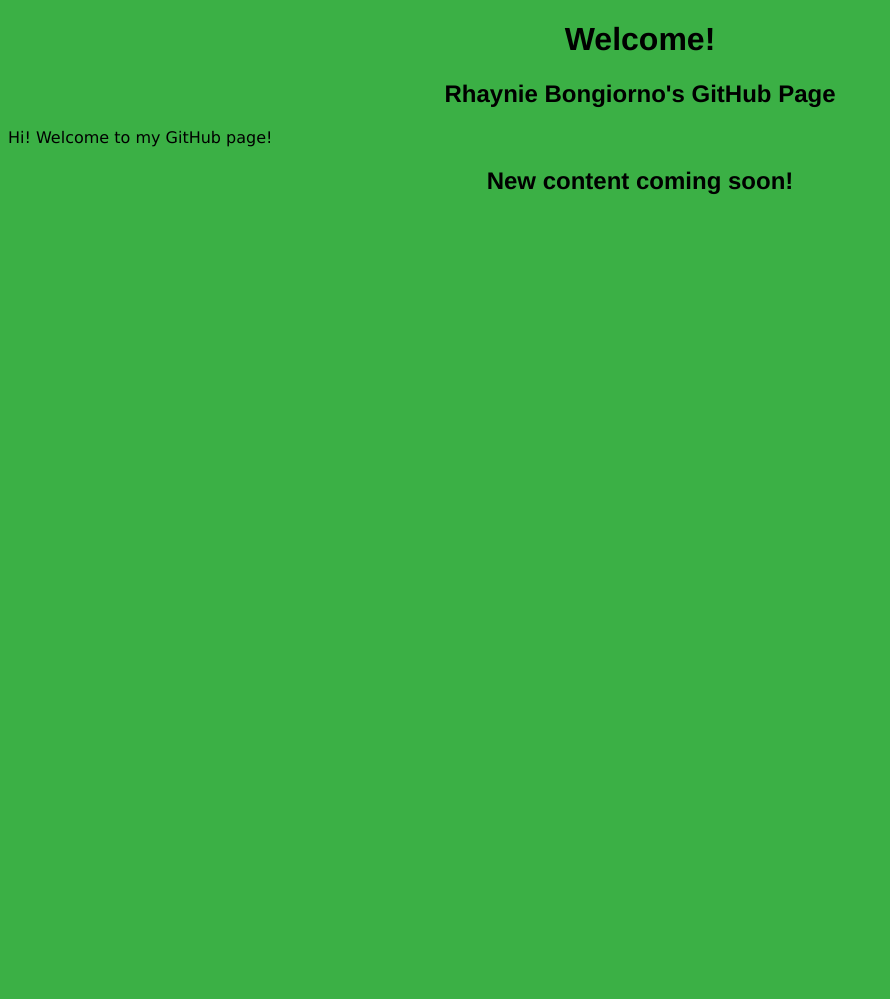
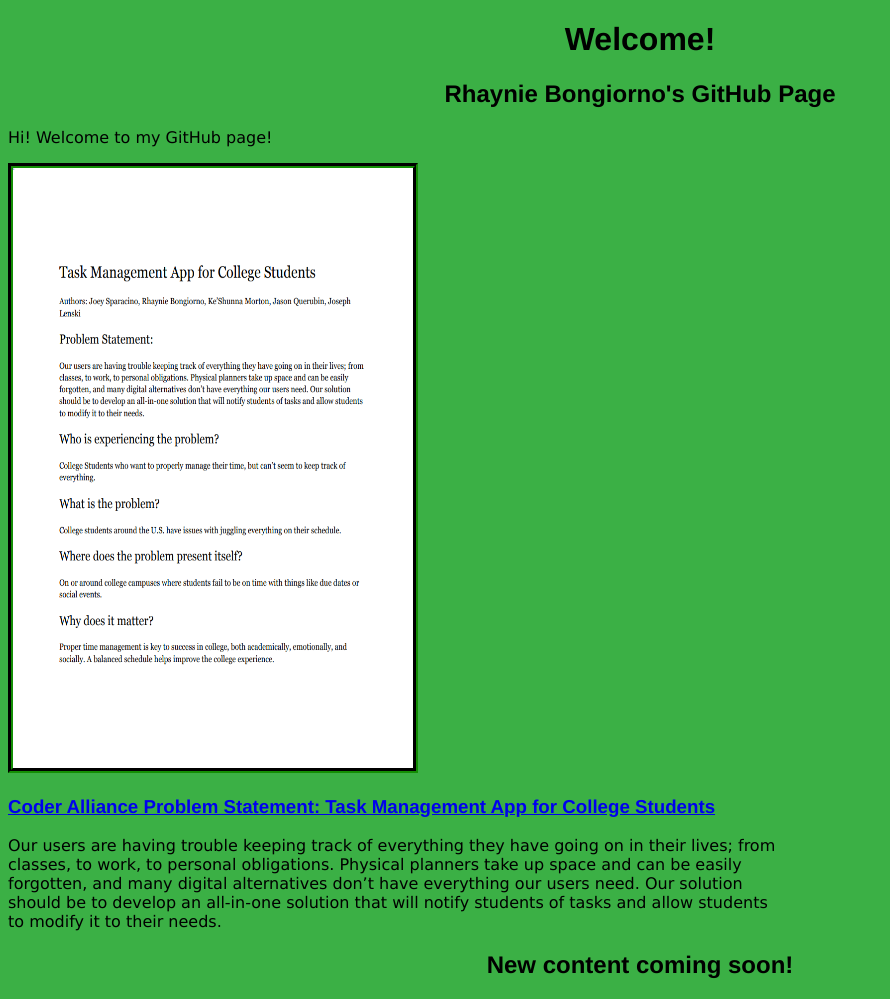
Before and after one commit to BayoMuse42/BayoMuse42.github.io, a plain HTML site: page index.html in a window 1280 px wide. Shown: the whole page, without its empty margins (0-890 px from the left). Before the commit the page ends 800 px from the top, so only its background shows below. Drawn offline with Linux system fonts and the light colour scheme.

Commit message:
Add files via upload

```diff
--- a/index.html
+++ b/index.html
@@ -12,6 +12,21 @@
         <p>
             Hi! Welcome to my GitHub page!
         </p>
+
+        <section class="assignment">
+            <a href="Files/CSCE-190-Problem-Statement.pdf"> <img src="Files/Img/Problem-Statement.PNG"></a>
+            <section class="assign-details">
+                <a href="Files/CSCE-190-Problem-Statement.pdf"><h3>Coder Alliance Problem Statement: Task Management App for College Students</h3></a>
+                <p>
+                    Our users are having trouble keeping track of everything they have going on in their lives; from <br>
+                    classes, to work, to personal obligations. Physical planners take up space and can be easily <br>
+                    forgotten, and many digital alternatives don’t have everything our users need. Our solution <br>
+                    should be to develop an all-in-one solution that will notify students of tasks and allow students <br>
+                     to modify it to their needs. <br>
+                </p>
+            </section>
+        </section>
+
         <h2>New content coming soon!</h2>
     </body>
 </html>
--- a/style.css
+++ b/style.css
@@ -11,3 +11,11 @@
 p{
     font-family:Verdana, Geneva, Tahoma, sans-serif;
 }
+
+img{
+    border-style:groove;
+    border-color:#083a02;
+    border-width:5px;
+    Height:600px;
+    width:400px;
+}
```
Also changed, not shown: Files/Img/Problem-Statement.PNG (added), 1 other file.
